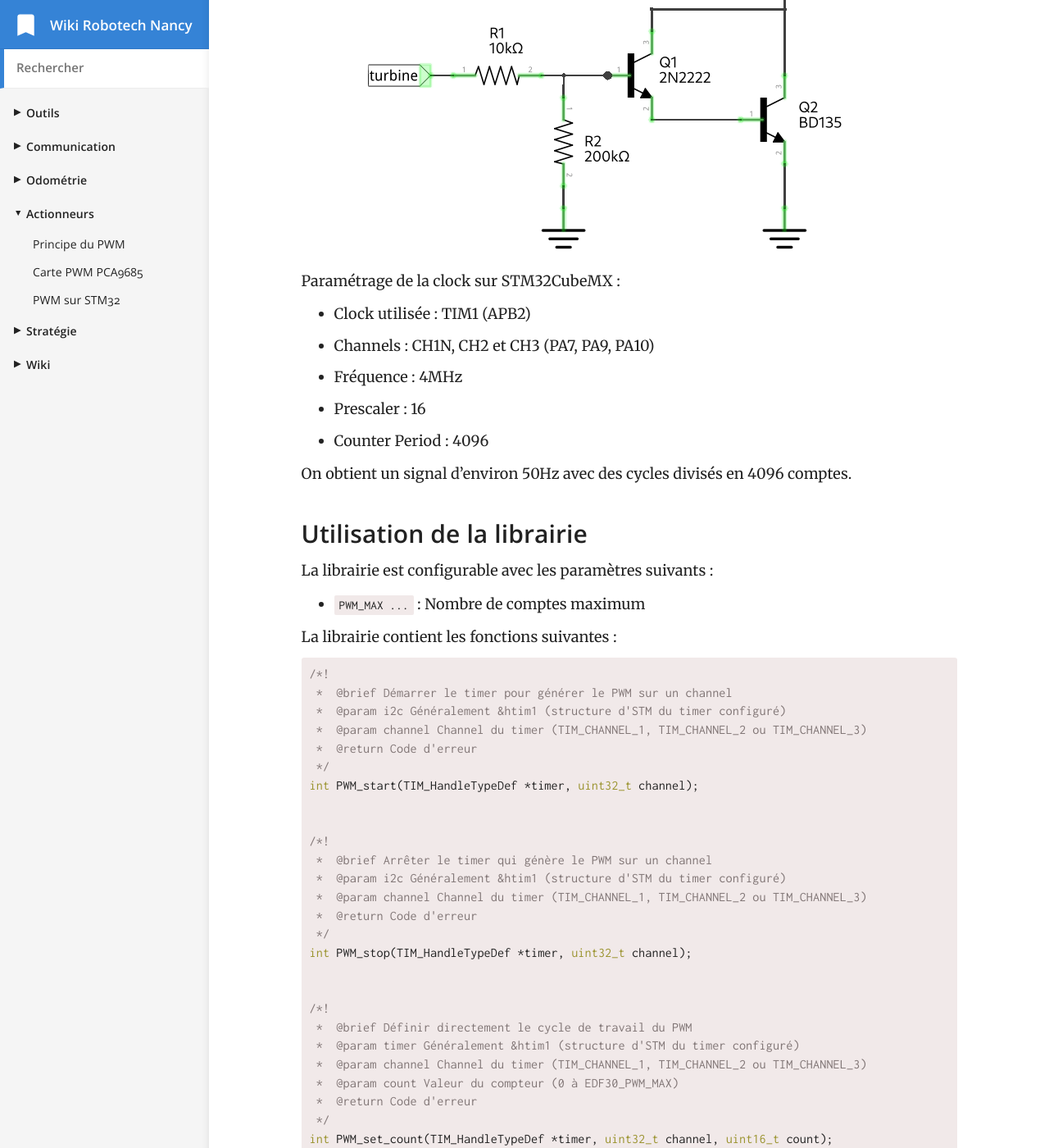
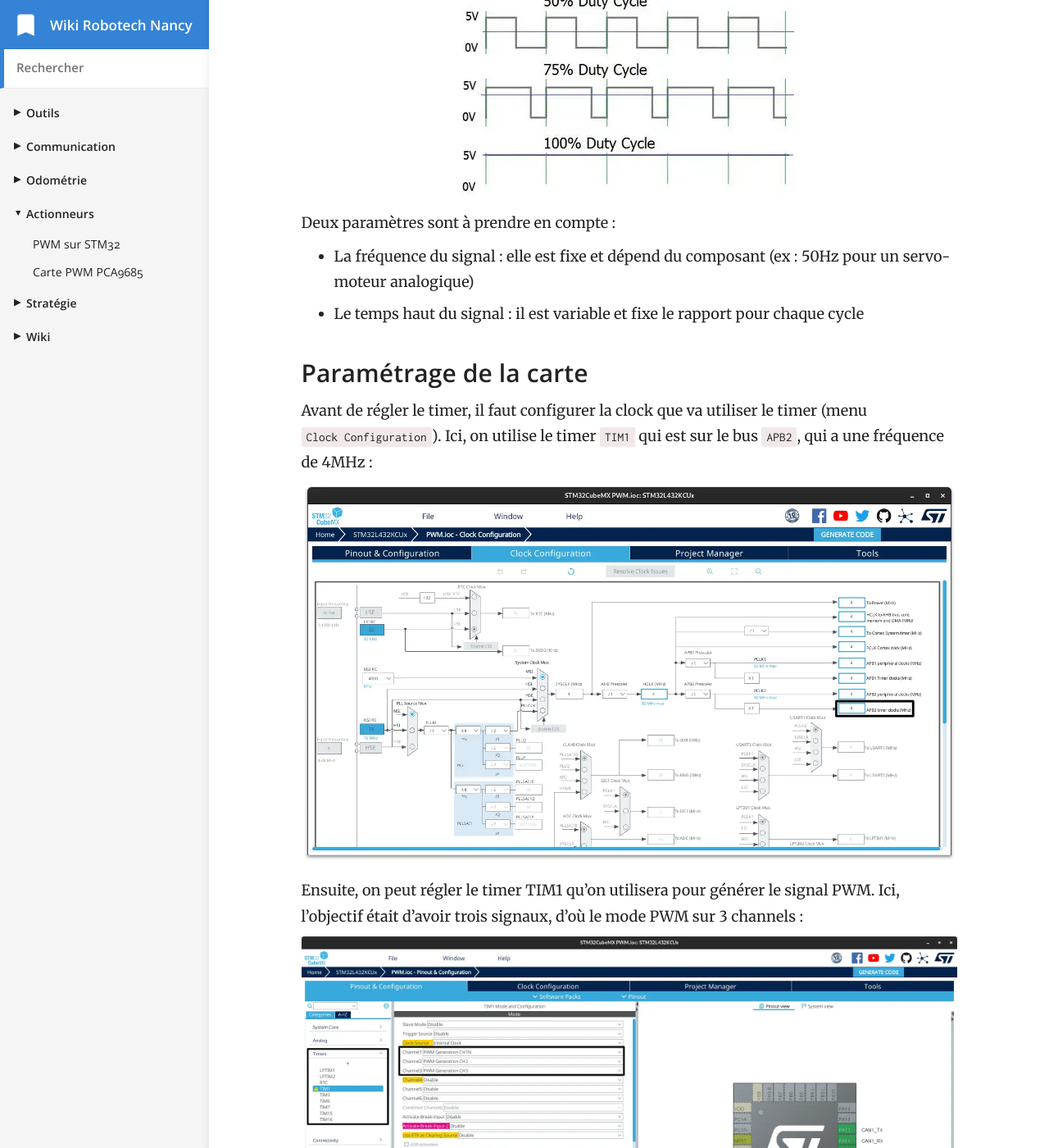
Before and after one commit to RobotechNancy/robotechnancy.github.io, a Jekyll site: the page built from _docs/actionneurs/pwm.md, in a window 1280 px wide and 1400 px high, scrolled down 467 px. Shown: the whole window at 82% size. Built offline with Jekyll 4.4.1, drawn with Linux system fonts in a browser that asks for light colours; some of the changed text lies outside the part shown.

Commit message:
Section actionneurs

````diff
--- a/Gemfile
+++ b/Gemfile
@@ -6,5 +6,4 @@
   gem 'faraday-retry', '2.1.0'
   gem 'github-pages', '228'
   gem 'jekyll-redirect-from'
-  gem 'jekyll-turbolinks'
 end
--- a/_docs/actionneurs/principe.md
+++ /dev/null
@@ -1,6 +0,0 @@
----
-title: Principe du PWM
-order: 1
-category: Actionneurs
-category_order: 4
----
--- a/_docs/actionneurs/pwm.md
+++ b/_docs/actionneurs/pwm.md
@@ -1,63 +1,54 @@
 ---
 title: PWM sur STM32
-order: 3
+order: 1
 category: Actionneurs
 category_order: 4
 ---
 
-Les turbines EDF30 et les servos-moteurs sont contrôlées par [PWM](/actionneurs/pwm){:target="_blank"} avec une [librairie custom](https://github.com/RobotechNancy/Actionneurs/tree/master/EDF30){:target="_blank"} :
-![EDF30](/images/diagrams/EDF30.webp){:loading="lazy"}
+Le PWM (Pulse Width Modulation) consiste à moduler la largeur d'une impulsion pour contrôler la puissance moyenne délivrée à un composant.
+C'est un signal carré dont le rapport cyclique (temps haut / temps total) est variable :
+![PWM](/images/diagrams/PWM.webp)
 
-Paramétrage de la clock sur STM32CubeMX :
-- Clock utilisée : TIM1 (APB2)
-- Channels : CH1N, CH2 et CH3 (PA7, PA9, PA10)
-- Fréquence : 4MHz
-- Prescaler : 16
-- Counter Period : 4096
+Deux paramètres sont à prendre en compte :
+- La fréquence du signal : elle est fixe et dépend du composant (ex : 50Hz pour un servo-moteur analogique)
+- Le temps haut du signal : il est variable et fixe le rapport pour chaque cycle
 
-On obtient un signal d'environ 50Hz avec des cycles divisés en 4096 comptes.
+### Paramétrage de la carte
 
-### Utilisation de la librairie
+Avant de régler le timer, il faut configurer la clock que va utiliser le timer (menu `Clock Configuration`).
+Ici, on utilise le timer `TIM1` qui est sur le bus `APB2`, qui a une fréquence de 4MHz :
+![Prescaler clock](/images/Clock%20Config.webp){:loading="lazy"}
 
-La librairie est configurable avec les paramètres suivants :
-- `PWM_MAX ...` : Nombre de comptes maximum
+Ensuite, on peut régler le timer TIM1 qu'on utilisera pour générer le signal PWM.
+Ici, l'objectif était d'avoir trois signaux, d'où le mode PWM sur 3 channels :
+![TIM1](/images/Timer%20Config.webp){:loading="lazy"}
 
-La librairie contient les fonctions suivantes :
+Il est aussi nécessaire de calculer la valeur du prescaler à partir de la clock (4MHz),
+du compteur utilisé (4096) et de la fréquence voulue (50Hz) : `4MHz ÷ (4096*50Hz) - 1 = 18`.
+
+### Génération du signal
+
+Pour commencer la génération du signal, il faut utiliser la fonction `HAL_TIM_PWM_Start` :
 ```c
-/*!
- *  @brief Démarrer le timer pour générer le PWM sur un channel
- *  @param i2c Généralement &htim1 (structure d'STM du timer configuré)
- *  @param channel Channel du timer (TIM_CHANNEL_1, TIM_CHANNEL_2 ou TIM_CHANNEL_3)
- *  @return Code d'erreur
- */
-int PWM_start(TIM_HandleTypeDef *timer, uint32_t channel);
+// htim1 et TIM_CHANNEL_X sont automatiquement générés par CubeMX
+HAL_TIM_PWM_Start(&htim1, TIM_CHANNEL_1);
+HAL_TIM_PWM_Start(&htim1, TIM_CHANNEL_2);
+HAL_TIM_PWM_Start(&htim1, TIM_CHANNEL_3);
+```
 
+Maintenant que le signal est généré, il est possible de modifier le compte de chaque channel :
+```c
+htim1.Instance->CCR1 = 205; // Channel 1
+htim1.Instance->CCR2 = 410; // Channel 2
+htim1.Instance->CCR3 = 615; // Channel 3
+```
 
-/*!
- *  @brief Arrêter le timer qui génère le PWM sur un channel
- *  @param i2c Généralement &htim1 (structure d'STM du timer configuré)
- *  @param channel Channel du timer (TIM_CHANNEL_1, TIM_CHANNEL_2 ou TIM_CHANNEL_3)
- *  @return Code d'erreur
- */
-int PWM_stop(TIM_HandleTypeDef *timer, uint32_t channel);
+Enfin, pour arrêter la génération du signal, il faut utiliser la fonction `HAL_TIM_PWM_Stop` :
+```c
+HAL_TIM_PWM_Stop(&htim1, TIM_CHANNEL_1);
+HAL_TIM_PWM_Stop(&htim1, TIM_CHANNEL_2);
+HAL_TIM_PWM_Stop(&htim1, TIM_CHANNEL_3);
+```
 
-
-/*!
- *  @brief Définir directement le cycle de travail du PWM
- *  @param timer Généralement &htim1 (structure d'STM du timer configuré)
- *  @param channel Channel du timer (TIM_CHANNEL_1, TIM_CHANNEL_2 ou TIM_CHANNEL_3)
- *  @param count Valeur du compteur (0 à EDF30_PWM_MAX)
- *  @return Code d'erreur
- */
-int PWM_set_count(TIM_HandleTypeDef *timer, uint32_t channel, uint16_t count);
-
-
-/*!
- *  @brief Définir le cycle de travail du PWM en pourcentage
- *  @param timer Généralement &htim1 (structure d'STM du timer configuré)
- *  @param channel Channel du timer (TIM_CHANNEL_1, TIM_CHANNEL_2 ou TIM_CHANNEL_3)
- *  @param duty_cycle Cycle de travail (0 à 1)
- *  @return Code d'erreur
- */
-int PWM_set_cycle(TIM_HandleTypeDef *timer, uint32_t channel, float duty_cycle);
-```
+> Cet article s'appuie sur une [librairie custom](https://github.com/RobotechNancy/Actionneurs/blob/master/PWM){:target="_blank"}
+utilisée pour contrôler des servos-moteurs analogiques et des turbines.
````
Also changed, not shown: _docs/actionneurs/pca9685.md (+1 -1 lines), images/Clock Config.webp (added), images/Timer Config.webp (added), images/components/EDF30.webp (renamed from images/diagrams/EDF30.webp), images/components/PCA9685.webp (renamed from images/diagrams/PCA9685.webp), images/diagrams/PWM.webp (added).
